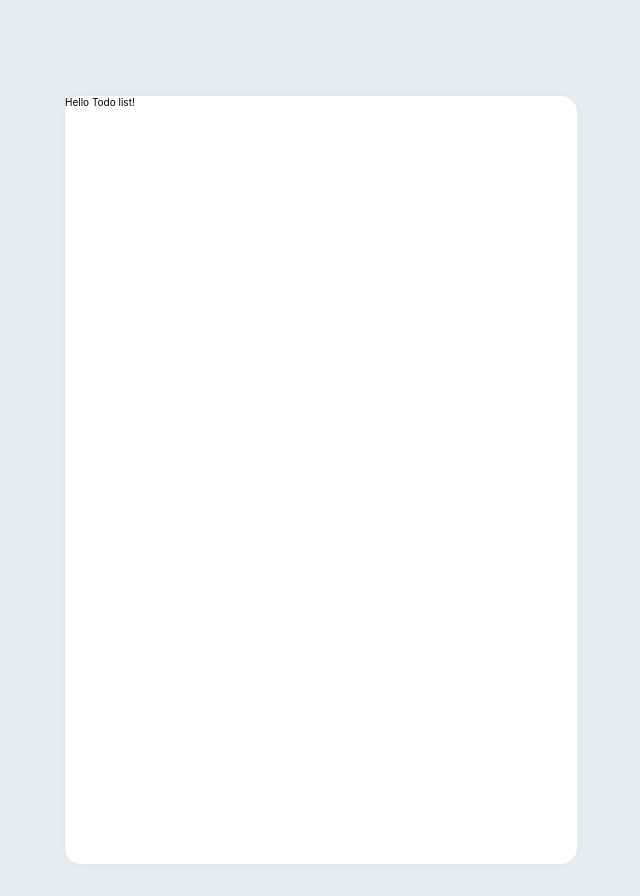
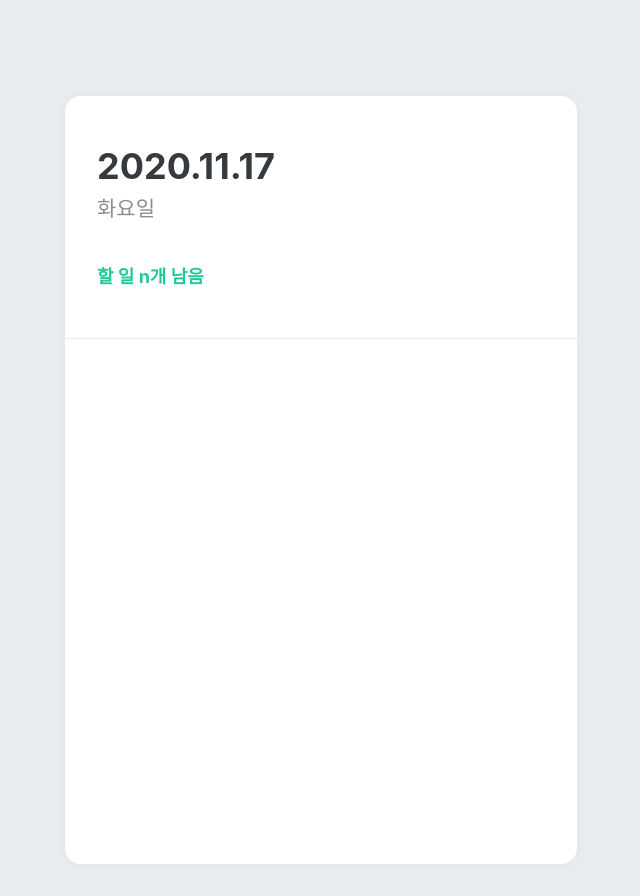
Before and after one commit to Keu-ni/todo-list, a React (Create React App) app: page / in a window 1280 px wide. Shown: the whole page, without its empty margins (319-959 px from the left). Built offline with nearby package versions, Linux system fonts and the light colour scheme.

Commit message:
add Header component

```diff
--- a/src/App.js
+++ b/src/App.js
@@ -1,12 +1,14 @@
 import React from 'react';
 import { GlobalStyle } from './style';
-import { TodoTemplate } from './components';
+import { TodoTemplate, Header } from './components';
 
 function App() {
   return (
     <>
       <GlobalStyle />
-      <TodoTemplate>Hello Todo list!</TodoTemplate>
+      <TodoTemplate>
+        <Header />
+      </TodoTemplate>
     </>
   );
 }
--- /dev/null
+++ b/src/components/Header.js
@@ -0,0 +1,39 @@
+import React from 'react';
+import styled from 'styled-components';
+
+
+const HeaderWrap = styled.div`
+    border-bottom: 1px solid #e9ecef;
+    padding-top: 4.8rem;
+    padding-left: 3.2rem;
+    padding-right: 3.2rem;
+    padding-bottom: 3.2rem;
+    h1 {
+        font-size: 3.6rem;
+        color: #343a40;
+        margin: 0;
+    }
+    .day{
+        font-size: 2.1rem;
+        color: #868e96;
+        margin-top: 4px;
+    }
+    p {
+        font-size: 1.8rem;
+        font-weight: 700;
+        color: #20c997;
+        margin-top: 40px;
+    }
+`;
+
+function Header() {
+    return (
+        <HeaderWrap>
+            <h1>2020.11.17</h1>
+            <div className="day">화요일</div>
+            <p>할 일 n개 남음</p>
+        </HeaderWrap>
+    );
+}
+
+export default Header;
--- a/src/components/index.js
+++ b/src/components/index.js
@@ -1 +1,2 @@
 export { default as TodoTemplate } from './TodoTemplate';
+export { default as Header } from './Header';
```
